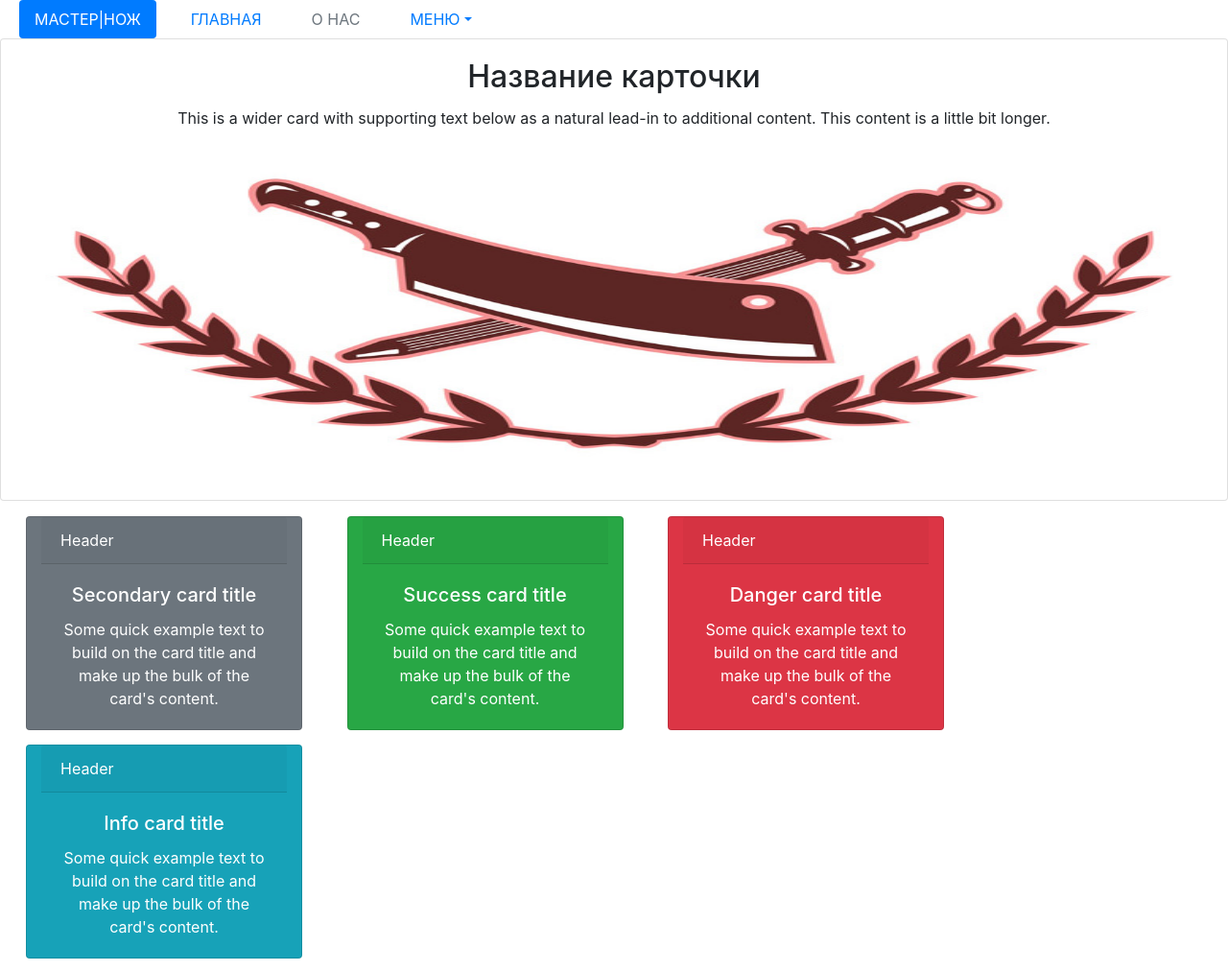
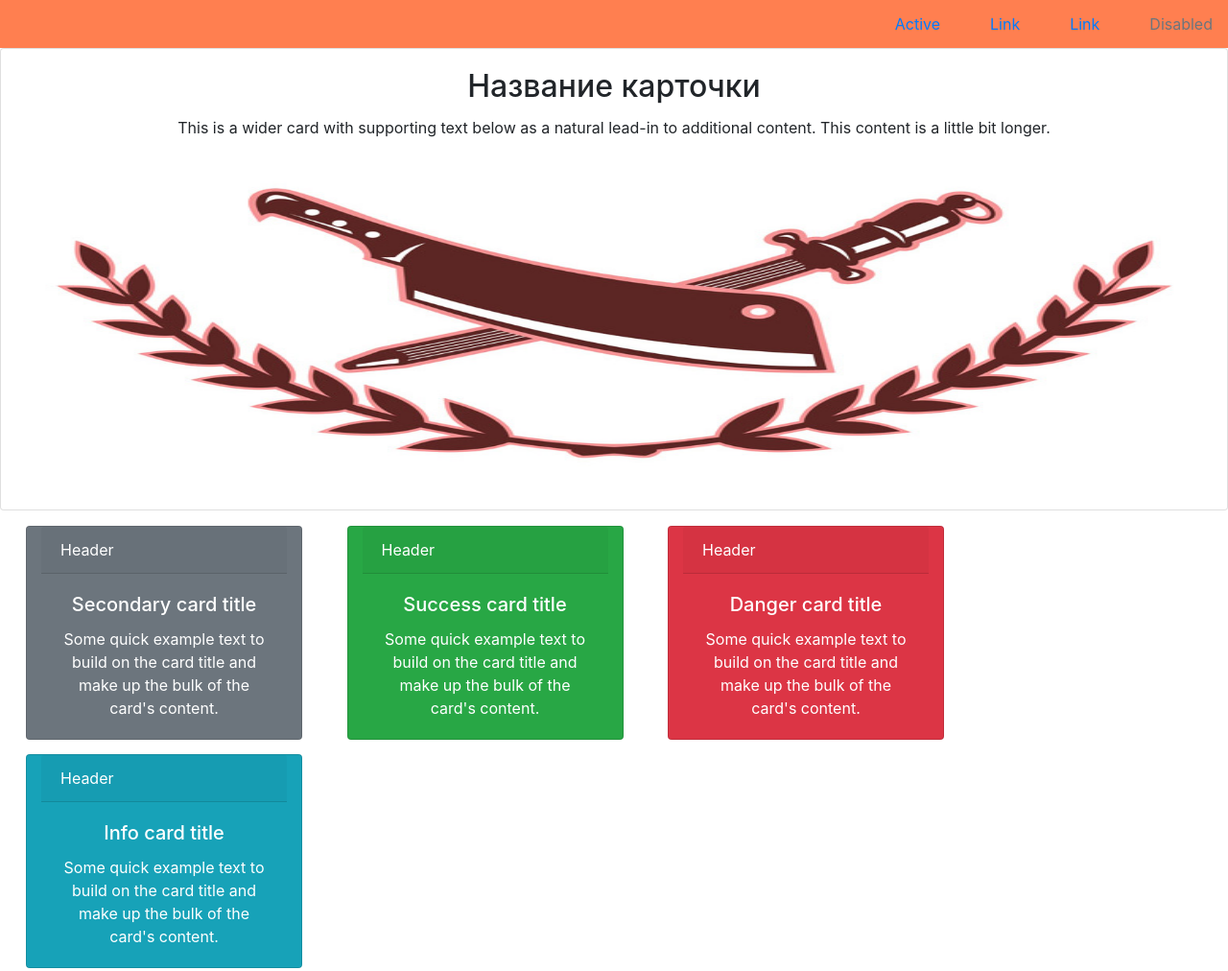
Before and after one commit to maxkolt/BIG, a plain HTML site: page index.html in a window 1280 px wide. Shown: the whole page at 96% size. Drawn offline with nearby package versions, Linux system fonts and the light colour scheme.

Commit message:
Изминил внешний вид

```diff
--- a/index.html
+++ b/index.html
@@ -12,34 +12,22 @@
     <title>Нож.ВУ</title>
 </head>
 
-
-<header class="blue">
-    <ul class="nav nav-pills">
+<header>
+<ul class="nav justify-content-end">
     <li class="nav-item">
-            <a class="nav-link active" href="#">МАСТЕР|НОЖ</a>
-        </li>
-        <li class="raz">
-        <li class="nav-item">
-            <a class="nav-link" href="#">ГЛАВНАЯ</a>
+        <a class="nav-link active" href="#">Active</a>
     </li>
     <li class="nav-item">
-            <a class="nav-link disabled" href="#" tabindex="-1" aria-disabled="true">О НАС</a>
+        <a class="nav-link" href="#">Link</a>
     </li>
-        <li class="nav-item dropdown">
-            <a class="nav-link dropdown-toggle" data-toggle="dropdown" href="#" role="button" aria-haspopup="true"
-               aria-expanded="false">МЕНЮ</a>
-            <div class="dropdown-menu">
-                <a class="dropdown-item" href="#">Услуги</a>
-                <a class="dropdown-item" href="#">Цены</a>
-                <a class="dropdown-item" href="#">Галерея</a>
-                <div class="dropdown-divider"></div>
-                <a class="dropdown-item" href="#">Способы оплаты</a>
-            </div>
+    <li class="nav-item">
+        <a class="nav-link" href="#">Link</a>
     </li>
+    <li class="nav-item">
+        <a class="nav-link disabled" href="#">Disabled</a>
     </li>
 </ul>
 </header>
-
 
 <body>
 <main>
--- a/main.css
+++ b/main.css
@@ -32,3 +32,9 @@ div.col-4{
     margin: 0 15px 15px 0;
     margin-left: 27px;
 }
+
+header{
+    height: 50px;
+    padding-top: 5px;
+background-color: coral;
+}
```
Lines whose indentation alone changed are shown as unchanged.
